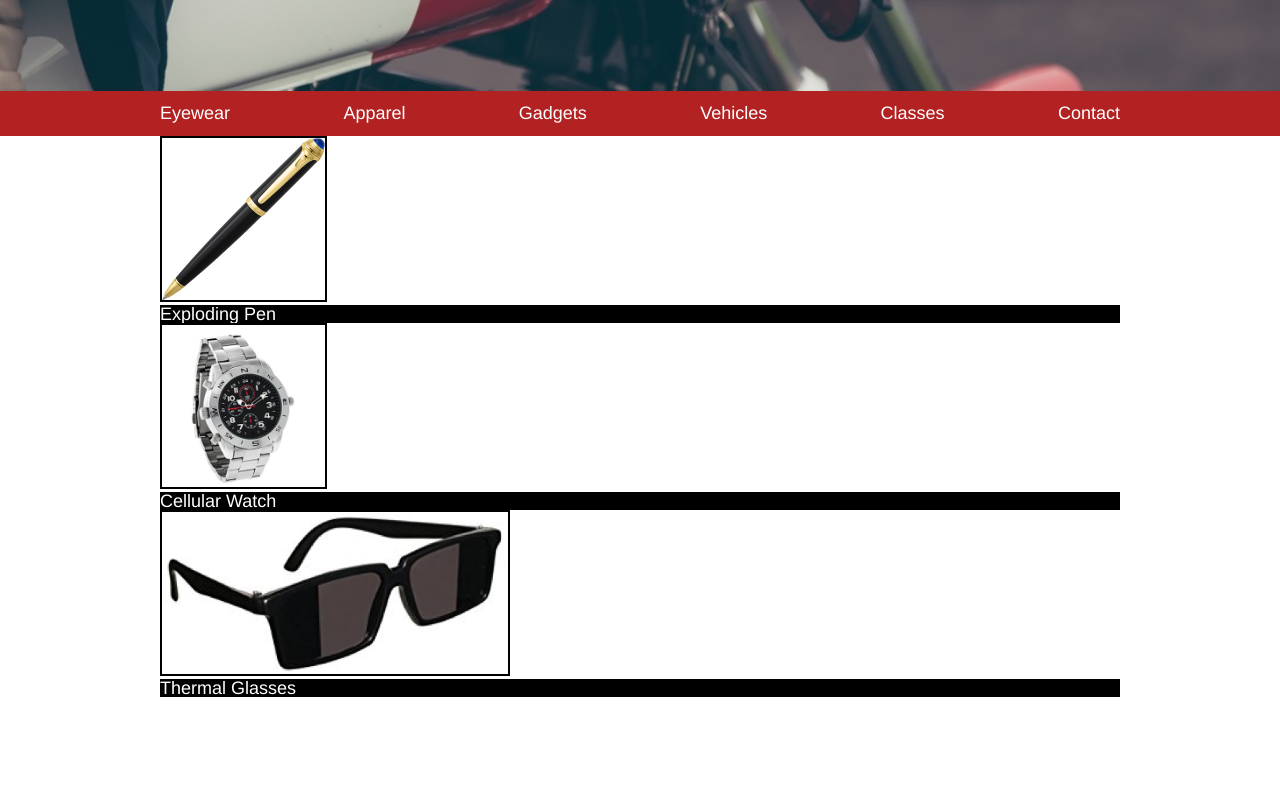
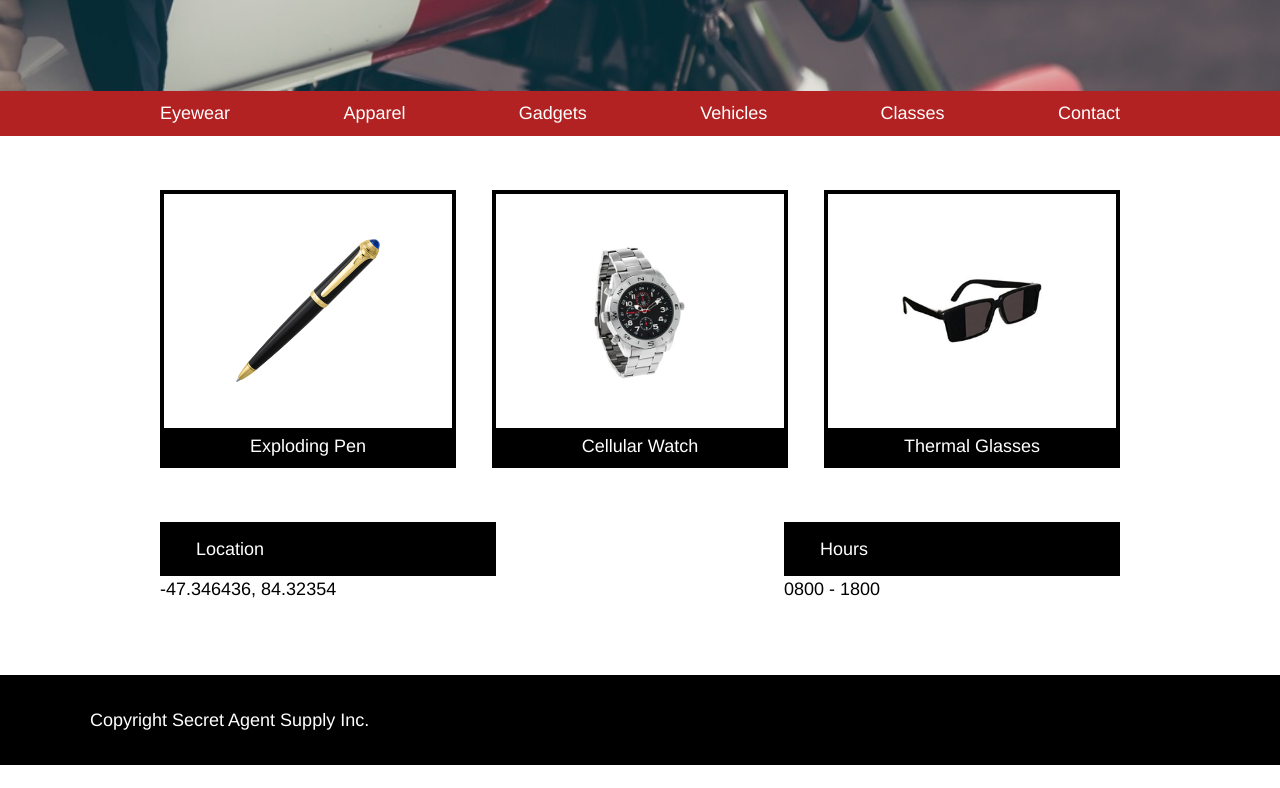
Before and after one commit to thill1982/secretagentsupply, a plain HTML site: page index.html in a window 1280 px wide. Shown: the part 410-1198 px from the top of the page. After the commit the page ends 1175 px from the top, so only its background shows below. Drawn offline with Linux system fonts and the light colour scheme.

Commit message:
Core site complete

```diff
--- a/index.html
+++ b/index.html
@@ -36,18 +36,24 @@
     </div>
     <div class="product-grid container">
       <div class="product-item">
+        <div class="product-image">
         <img src="./resources/images/pen.png" alt="">
-        <h3>Exploding Pen</h3>
+      </div>
+      <h3>Exploding Pen</h3>
       </div>
     <div class="product-item">
+      <div class="product-image">
       <img src="./resources/images/watch.png" alt="">
+     </div>
       <h3>Cellular Watch</h3>
     </div>
     <div class="product-item">
+      <div class="product-image">
       <img src="./resources/images/glasses.png" alt="">
+    </div>
       <h3>Thermal Glasses</h3>
     </div>
-    </div>
+  </div>
     <div class="bottom-section container">
       <div class="bottom-item">
         <h3>Location</h3>
@@ -58,7 +64,7 @@
         <p>0800 - 1800</p>
       </div>
     </div>
-    <div class="footer container">
+    <div class="footer">
       Copyright Secret Agent Supply Inc.
     </div>
   </body>
--- a/resources/css/style.css
+++ b/resources/css/style.css
@@ -54,11 +54,6 @@ html {
 
 }
 
-.main-banner-block h4 {
-
-
-}
-
 .menu {
   background-color: firebrick;
 
@@ -73,35 +68,69 @@ html {
 }
 
 .product-grid {
+  padding-top: 3rem;
+  display: flex;
+  justify-content: space-between;
+}
+
+.product-image {
+display: flex;
+justify-content: center;
+align-items: center;
+height: 9rem;
+padding: 2rem 0;
+}
+
+.product-image img {
+
+  width: 8rem;
+
+
+
 
 }
 
 .product-item {
 
-}
-
-.product-item img {
+  border: 4px solid black;
   width: 30%;
-  border: 2px solid black;
-  max-height: 9rem;
-  width: auto;
 }
 
 .product-item h3 {
   background-color: black;
+  padding: 0.5rem 0;
+  text-align: center;
 }
 
 /*Contains bottom-item*/
 .bottom-section {
+  display: flex;
+  justify-content: space-between;
+  padding-top: 3rem;
 
 }
 
 /*Location and hours*/
 .bottom-item {
+  width: 35%;
+}
 
+.bottom-item h3 {
+  background-color: black;
+  padding: 1rem 2rem;
+}
+
+.bottom-item p {
+  color: black;
+  line-height: 1.5em;
 }
 
 .footer {
-  width: 50%;
+  display: flex;
+  align-items: center;
   text-align: left;
+  height: 5rem;
+  background-color: black;
+  padding-left: 5rem;
+  margin-top: 4rem;
 }
```
